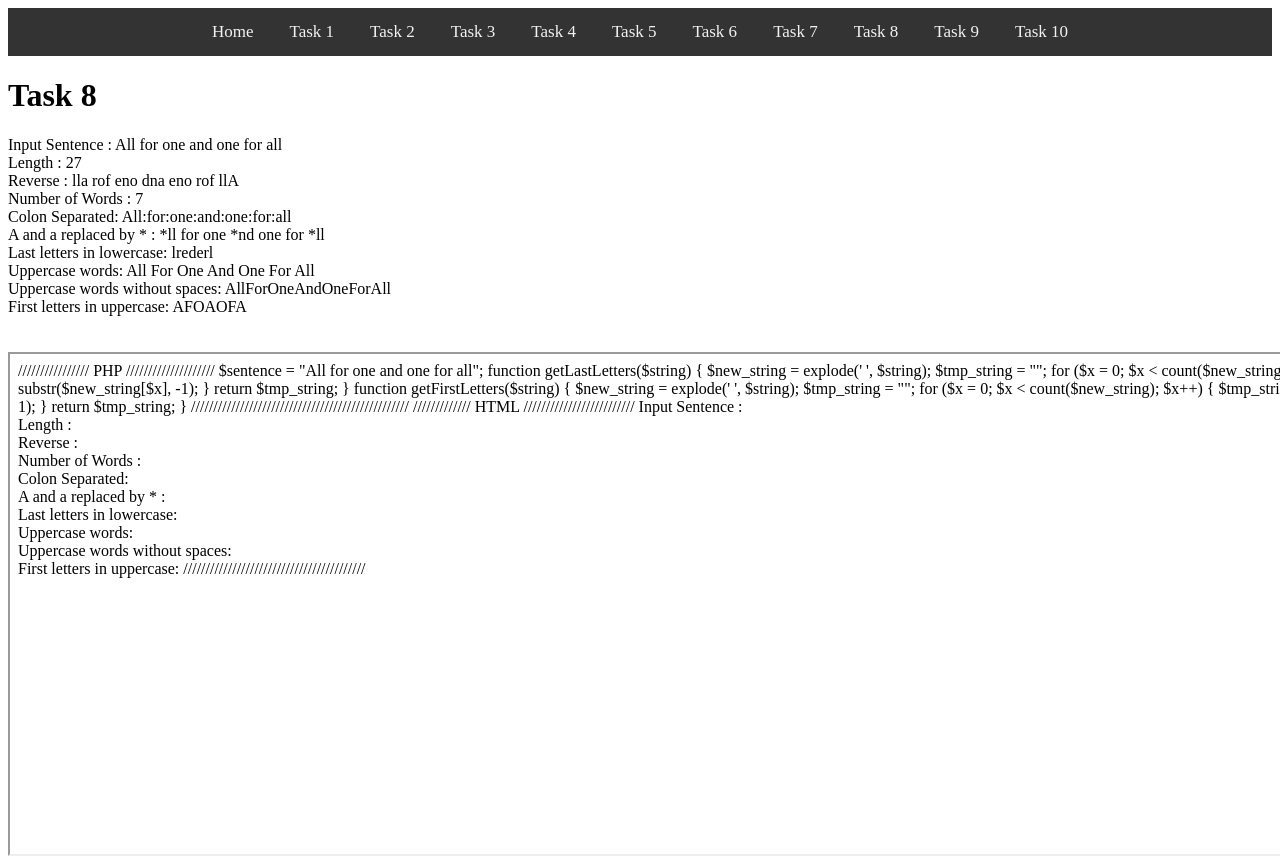
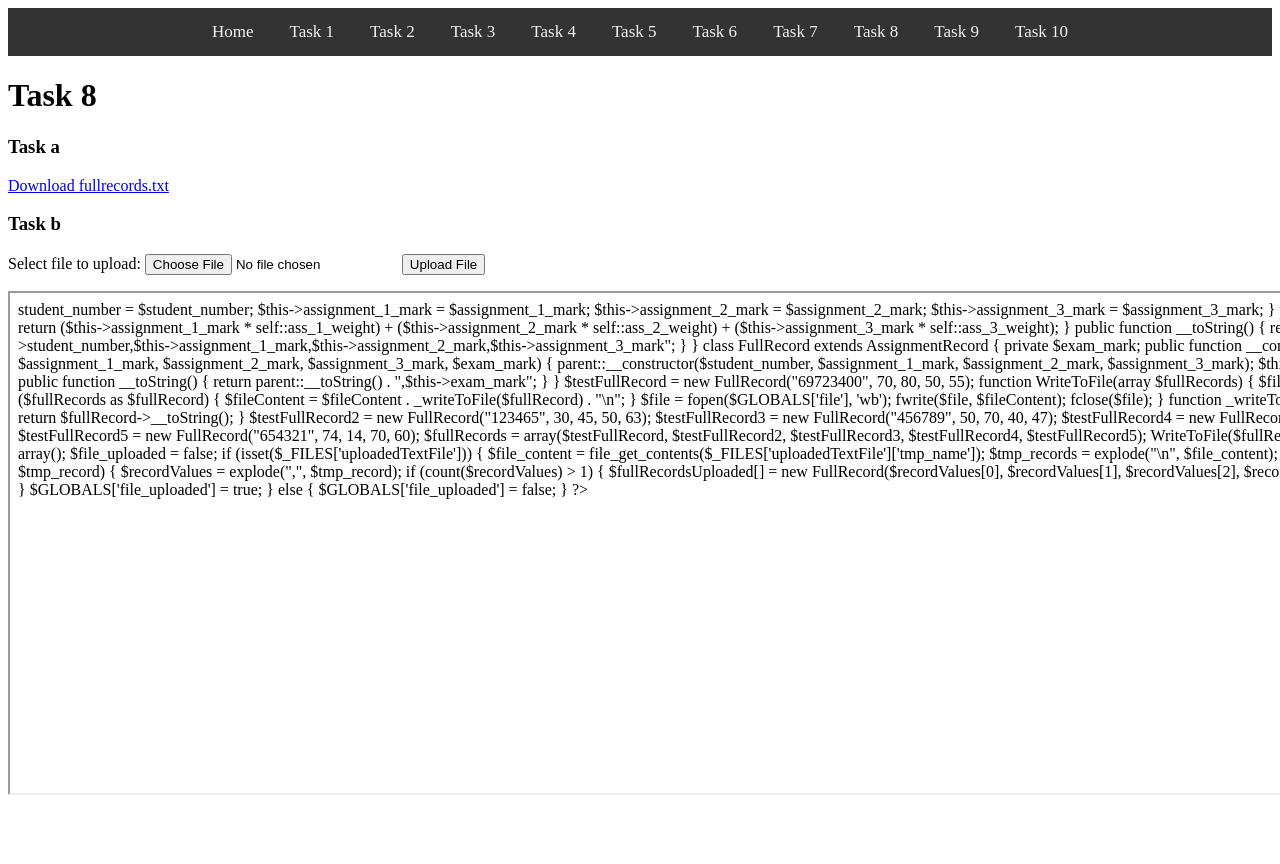
Before and after one commit to RuanDaMan/ICT3612_A3, a PHP site: page /task8.php in a window 1280 px wide; the page is wider, and only the part inside the window is pictured. After the commit the page ends 795 px from the top of that part, so only its background shows below. Run offline with PHP 8.4, Linux system fonts and the light colour scheme.

Commit message:
Task 8 Completed

```diff
--- a/task3.php
+++ b/task3.php
@@ -24,7 +24,7 @@ class AssignmentRecord
     }
     public function __toString()
     {
-        return "$this->student_number,$this->assignment_1_mark,$this->assignment_2_mark,$this->assignment_3_mark,";
+        return "$this->student_number,$this->assignment_1_mark,$this->assignment_2_mark,$this->assignment_3_mark";
     }
 
 }
--- a/task8.php
+++ b/task8.php
@@ -1,84 +1,135 @@
 <?php
-$sentence = "All for one and one for all";
 
-function getLastLetters($string)
+$file = "fullrecords.txt";
+
+class AssignmentRecord
 {
-    $new_string = explode(' ', $string);
-    $tmp_string = "";
-    for ($x = 0; $x < count($new_string); $x++) {
-        $tmp_string .= substr($new_string[$x], -1);
+    private $student_number;
+    private $assignment_1_mark;
+    private $assignment_2_mark;
+    private $assignment_3_mark;
+
+    const ass_1_weight = .1;
+    const ass_2_weight = .1;
+    const ass_3_weight = .8;
+
+    public function __constructor($student_number, $assignment_1_mark, $assignment_2_mark, $assignment_3_mark)
+    {
+        $this->student_number = $student_number;
+        $this->assignment_1_mark = $assignment_1_mark;
+        $this->assignment_2_mark = $assignment_2_mark;
+        $this->assignment_3_mark = $assignment_3_mark;
     }
-    return $tmp_string;
+
+    public function getYearMark()
+    {
+        return ($this->assignment_1_mark * self::ass_1_weight) + ($this->assignment_2_mark * self::ass_2_weight) + ($this->assignment_3_mark * self::ass_3_weight);
+    }
+
+    public function __toString()
+    {
+        return "$this->student_number,$this->assignment_1_mark,$this->assignment_2_mark,$this->assignment_3_mark";
+    }
+
 }
 
-function getFirstLetters($string)
+class FullRecord extends AssignmentRecord
 {
-    $new_string = explode(' ', $string);
-    $tmp_string = "";
-    for ($x = 0; $x < count($new_string); $x++) {
-        $tmp_string .= substr($new_string[$x], 0, 1);
+    private $exam_mark;
+
+    public function __construct($student_number, $assignment_1_mark, $assignment_2_mark, $assignment_3_mark, $exam_mark)
+    {
+        parent::__constructor($student_number, $assignment_1_mark, $assignment_2_mark, $assignment_3_mark);
+        $this->exam_mark = $exam_mark;
     }
-    return $tmp_string;
+
+    public function __toString()
+    {
+        return parent::__toString() . ",$this->exam_mark";
+    }
 }
 
+$testFullRecord = new FullRecord("69723400", 70, 80, 50, 55);
 
+function WriteToFile(array $fullRecords)
+{
+    $fileContent = "";
+    foreach ($fullRecords as $fullRecord) {
+        $fileContent = $fileContent . _writeToFile($fullRecord) . "\n";
+    }
+    $file = fopen($GLOBALS['file'], 'wb');
+    fwrite($file, $fileContent);
+    fclose($file);
+}
+
+function _writeToFile(FullRecord $fullRecord)
+{
+    return $fullRecord->__toString();
+}
+
+$testFullRecord2 = new FullRecord("123465", 30, 45, 50, 63);
+$testFullRecord3 = new FullRecord("456789", 50, 70, 40, 47);
+$testFullRecord4 = new FullRecord("987654", 65, 60, 60, 40);
+$testFullRecord5 = new FullRecord("654321", 74, 14, 70, 60);
+$fullRecords = array($testFullRecord, $testFullRecord2, $testFullRecord3, $testFullRecord4, $testFullRecord5);
+WriteToFile($fullRecords);
+
+$fullRecordsUploaded = array();
+$file_uploaded = false;
+
+if (isset($_FILES['uploadedTextFile'])) {
+    $file_content = file_get_contents($_FILES['uploadedTextFile']['tmp_name']);
+    $tmp_records = explode("\n", $file_content);
+
+    foreach ($tmp_records as $tmp_record) {
+        $recordValues = explode(",", $tmp_record);
+
+        if (count($recordValues) > 1) {
+            $fullRecordsUploaded[] = new FullRecord($recordValues[0], $recordValues[1], $recordValues[2], $recordValues[3], $recordValues[4]);
+        }
+
+    }
+    $GLOBALS['file_uploaded'] = true;
+} else {
+    $GLOBALS['file_uploaded'] = false;
+}
 ?>
 
-<html>
+
+<html lang="en">
 <body>
-<?php include 'menu.inc';?>
+<?php include 'menu.inc'; ?>
 
 <main>
     <h1>Task 8</h1>
 
-    <label>Input Sentence :</label>
-    <span><?php echo $sentence; ?></span>
-    <br>
+    <h3>Task a</h3>
+    <a href="<?php echo $file ?>" download>Download fullrecords.txt</a>
 
-    <label>Length :</label>
-    <span><?php echo strlen($sentence); ?></span>
-    <br>
+    <h3>Task b</h3>
 
-    <label>Reverse :</label>
-    <span><?php echo strrev($sentence); ?></span>
-    <br>
+    <form action="task8.php" method="post" enctype="multipart/form-data">
+        Select file to upload:
+        <input type="file" name="uploadedTextFile" id="uploadedTextFile">
+        <input type="submit" value="Upload File" name="submit">
+    </form>
 
-    <label>Number of Words :</label>
-    <span><?php echo str_word_count($sentence); ?></span>
-    <br>
+    <?php if ($file_uploaded): ?>
 
-    <label>Colon Separated:</label>
-    <span><?php echo str_replace(" ", ":", $sentence); ?></span>
-    <br>
+        <h2>Uploaded Full Records</h2>
+        <ul>
+            <?php foreach ($fullRecordsUploaded as $record) { ?>
+                <li><?php echo $record->__toString(); ?></li>
+            <?php } ?>
+        </ul>
 
-    <label>A and a replaced by * :</label>
-    <span><?php echo str_ireplace("a", "*", $sentence); ?></span>
-    <br>
 
-    <label>Last letters in lowercase:</label>
-    <span><?php echo strtolower(getLastLetters($sentence)); ?></span>
-    <br>
-
-    <label>Uppercase words:</label>
-    <span><?php echo ucwords($sentence); ?></span>
-    <br>
-
-    <label>Uppercase words without spaces:</label>
-    <span><?php echo str_ireplace(" ", "", ucwords($sentence)); ?></span>
-    <br>
-
-    <label>First letters in uppercase:</label>
-    <span><?php echo strtoupper(getFirstLetters($sentence)); ?></span>
-    <br>
-    <br>
-    <br>
+    <?php endif; ?>
 
     <iframe src="task8.txt" height="500" width="1500">
-        Your browser does not support iframes. </iframe>
+        Your browser does not support iframes.
+    </iframe>
 </main>
 
 </body>
 </html>
-
-<!--<iframe src="task1.txt" height="400" width="1200">-->
-<!--    Your browser does not support iframes. </iframe>-->
--- a/task8.txt
+++ b/task8.txt
@@ -1,67 +1,97 @@
-//////////////// PHP ////////////////////
-$sentence = "All for one and one for all";
+<?php
 
-function getLastLetters($string)
+$file = "fullrecords.txt";
+
+class AssignmentRecord
 {
-    $new_string = explode(' ', $string);
-    $tmp_string = "";
-    for ($x = 0; $x < count($new_string); $x++) {
-        $tmp_string .= substr($new_string[$x], -1);
+    private $student_number;
+    private $assignment_1_mark;
+    private $assignment_2_mark;
+    private $assignment_3_mark;
+
+    const ass_1_weight = .1;
+    const ass_2_weight = .1;
+    const ass_3_weight = .8;
+
+    public function __constructor($student_number, $assignment_1_mark, $assignment_2_mark, $assignment_3_mark)
+    {
+        $this->student_number = $student_number;
+        $this->assignment_1_mark = $assignment_1_mark;
+        $this->assignment_2_mark = $assignment_2_mark;
+        $this->assignment_3_mark = $assignment_3_mark;
     }
-    return $tmp_string;
+
+    public function getYearMark()
+    {
+        return ($this->assignment_1_mark * self::ass_1_weight) + ($this->assignment_2_mark * self::ass_2_weight) + ($this->assignment_3_mark * self::ass_3_weight);
+    }
+
+    public function __toString()
+    {
+        return "$this->student_number,$this->assignment_1_mark,$this->assignment_2_mark,$this->assignment_3_mark";
+    }
+
 }
 
-function getFirstLetters($string)
+class FullRecord extends AssignmentRecord
 {
-    $new_string = explode(' ', $string);
-    $tmp_string = "";
-    for ($x = 0; $x < count($new_string); $x++) {
-        $tmp_string .= substr($new_string[$x], 0, 1);
+    private $exam_mark;
+
+    public function __construct($student_number, $assignment_1_mark, $assignment_2_mark, $assignment_3_mark, $exam_mark)
+    {
+        parent::__constructor($student_number, $assignment_1_mark, $assignment_2_mark, $assignment_3_mark);
+        $this->exam_mark = $exam_mark;
     }
-    return $tmp_string;
+
+    public function __toString()
+    {
+        return parent::__toString() . ",$this->exam_mark";
+    }
 }
 
-/////////////////////////////////////////////////
+$testFullRecord = new FullRecord("69723400", 70, 80, 50, 55);
 
-///////////// HTML /////////////////////////
+function WriteToFile(array $fullRecords)
+{
+    $fileContent = "";
+    foreach ($fullRecords as $fullRecord) {
+        $fileContent = $fileContent . _writeToFile($fullRecord) . "\n";
+    }
 
-    <label>Input Sentence :</label>
-    <span><?php echo $sentence; ?></span>
-    <br>
+    $file = fopen($GLOBALS['file'], 'wb');
+    fwrite($file, $fileContent);
+    fclose($file);
+}
 
-    <label>Length :</label>
-    <span><?php echo strlen($sentence); ?></span>
-    <br>
+function _writeToFile(FullRecord $fullRecord)
+{
+    return $fullRecord->__toString();
+}
 
-    <label>Reverse :</label>
-    <span><?php echo strrev($sentence); ?></span>
-    <br>
+$testFullRecord2 = new FullRecord("123465", 30, 45, 50, 63);
+$testFullRecord3 = new FullRecord("456789", 50, 70, 40, 47);
+$testFullRecord4 = new FullRecord("987654", 65, 60, 60, 40);
+$testFullRecord5 = new FullRecord("654321", 74, 14, 70, 60);
+$fullRecords = array($testFullRecord, $testFullRecord2, $testFullRecord3, $testFullRecord4, $testFullRecord5);
+WriteToFile($fullRecords);
 
-    <label>Number of Words :</label>
-    <span><?php echo str_word_count($sentence); ?></span>
-    <br>
+$fullRecordsUploaded = array();
+$file_uploaded = false;
 
-    <label>Colon Separated:</label>
-    <span><?php echo str_replace(" ", ":", $sentence); ?></span>
-    <br>
+if (isset($_FILES['uploadedTextFile'])) {
+    $file_content = file_get_contents($_FILES['uploadedTextFile']['tmp_name']);
+    $tmp_records = explode("\n", $file_content);
 
-    <label>A and a replaced by * :</label>
-    <span><?php echo str_ireplace("a", "*", $sentence); ?></span>
-    <br>
+    foreach ($tmp_records as $tmp_record) {
+        $recordValues = explode(",", $tmp_record);
 
-    <label>Last letters in lowercase:</label>
-    <span><?php echo strtolower(getLastLetters($sentence)); ?></span>
-    <br>
+        if (count($recordValues) > 1) {
+            $fullRecordsUploaded[] = new FullRecord($recordValues[0], $recordValues[1], $recordValues[2], $recordValues[3], $recordValues[4]);
+        }
 
-    <label>Uppercase words:</label>
-    <span><?php echo ucwords($sentence); ?></span>
-    <br>
-
-    <label>Uppercase words without spaces:</label>
-    <span><?php echo str_ireplace(" ", "", ucwords($sentence)); ?></span>
-    <br>
-
-    <label>First letters in uppercase:</label>
-    <span><?php echo strtoupper(getFirstLetters($sentence)); ?></span>
-
-/////////////////////////////////////////
+    }
+    $GLOBALS['file_uploaded'] = true;
+} else {
+    $GLOBALS['file_uploaded'] = false;
+}
+?>
```
